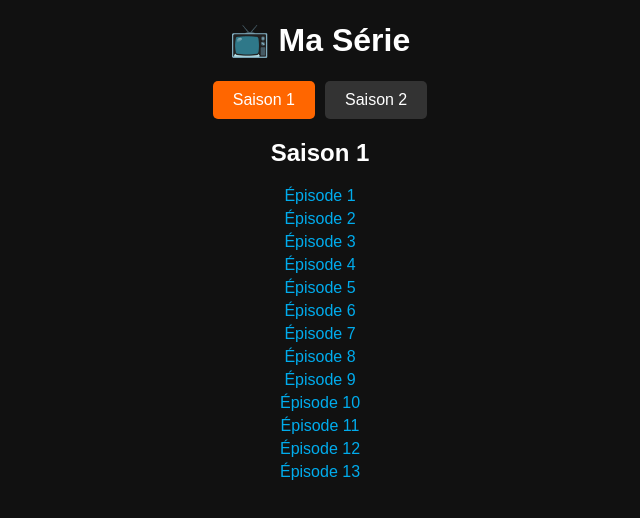
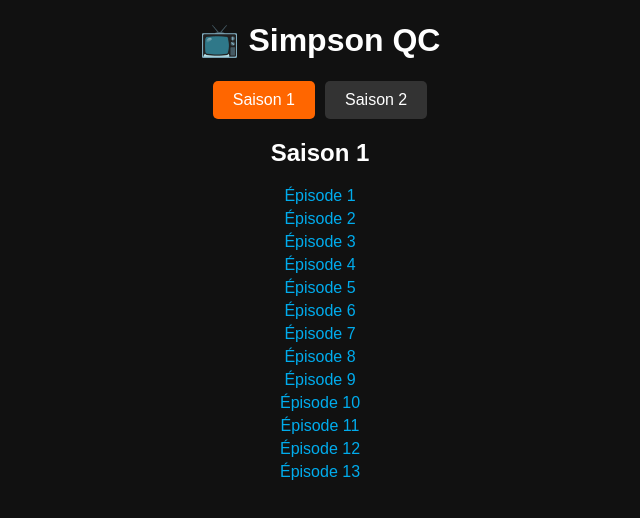
Before and after one commit to avox9/Simpsons, a plain HTML site: page index.html in a window 1280 px wide. Shown: the whole page, without its empty margins (320-960 px from the left). Drawn offline with Linux system fonts and the light colour scheme.

Commit message:
Add files via upload

```diff
--- a/index.html
+++ b/index.html
@@ -43,7 +43,7 @@
   </style>
 </head>
 <body>
-  <h1>📺 Ma Série</h1>
+  <h1>📺 Simpson QC</h1>
 
   <!-- Onglets saisons -->
   <div class="tabs">
```
